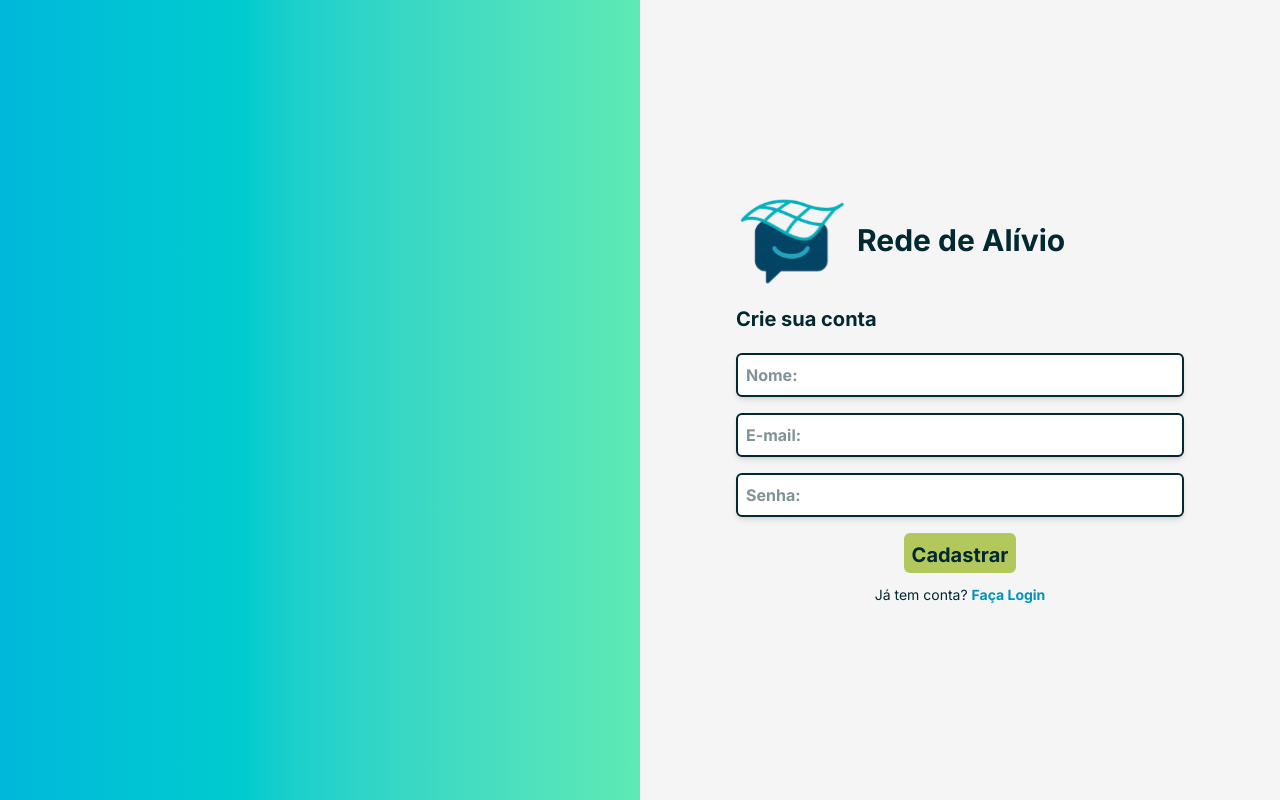
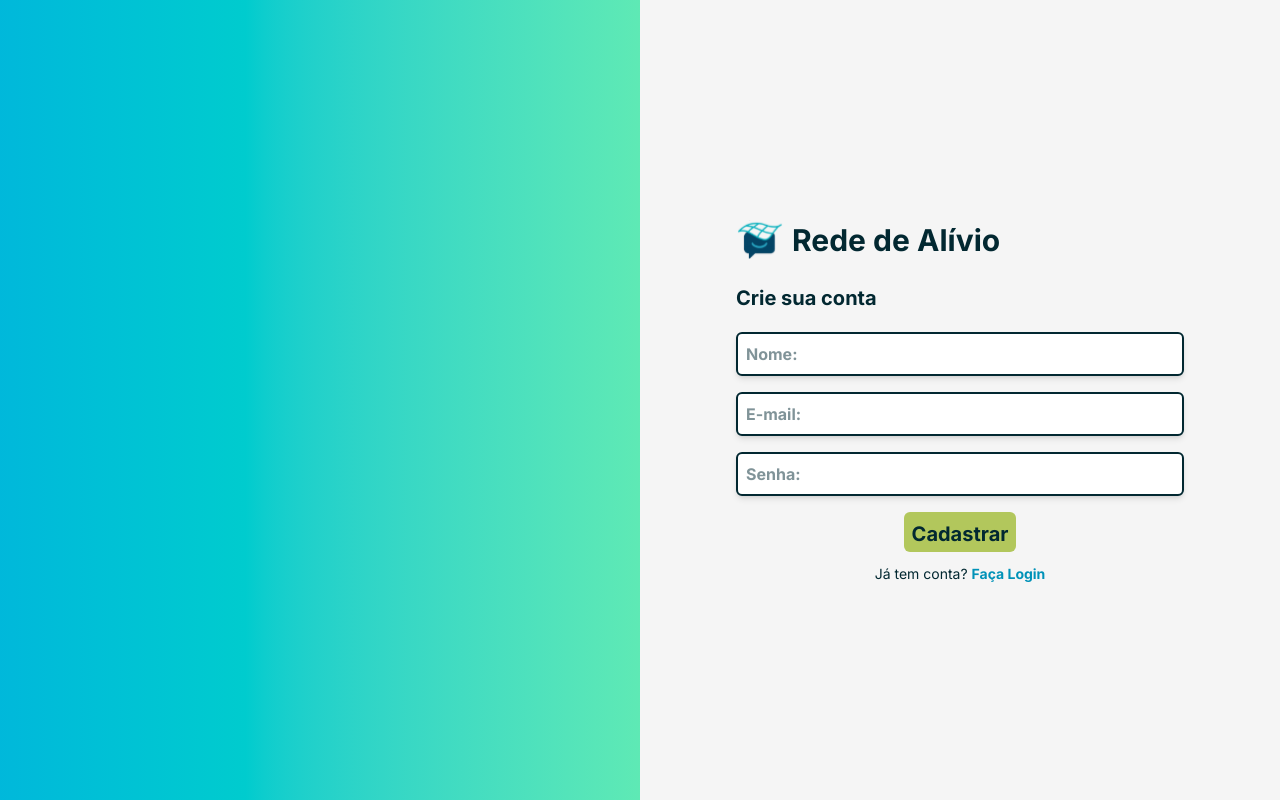
Before and after one commit to FiapudosEAD/gs-rede-apoio-front, a React (Vite) app: page /register in a window 1280 px wide. Built offline with nearby package versions, Linux system fonts and the light colour scheme; no server answers.

Commit message:
fix: logo reference

```diff
--- a/src/components/header.jsx
+++ b/src/components/header.jsx
@@ -1,13 +1,15 @@
 import Button from "./button.jsx";
 import { Link } from "react-router-dom";
+import logo from "../assets/logo.svg";
 
 export default function Header() {
     return (
         <div className="bg-dark-green flex items-center justify-between p-5 md:text-xl text-sm text-white">
-            <div className="flex items-center">
-                <img src="./src/assets/logo.svg" alt="Rede de Alívio logo" className="w-10 md:w-15 xl:w-20" />
-                <h1 className="font-bold md:text-xl xl:text-3xl">Rede de Alívio</h1>
-            </div>
+            <Link to="/" className="flex items-center hover:opacity-80 transition-opacity">
+                <img src={logo} alt="Rede de Alívio logo" className="w-10 md:w-15 xl:w-20" />
+                <h1 className="font-bold md:text-xl xl:text-3xl ml-2">Rede de Alívio</h1>
+            </Link>
+
             <div className="flex items-center gap-2 md:gap-6 xl:gap-10">
                 <Link to="/myStories" className="hover:underline text-white">Meus Relatos</Link>
                 <Button label={"Escrever Relato"} redirectUrl={"/writeStory"}></Button>
--- a/src/pages/login.jsx
+++ b/src/pages/login.jsx
@@ -4,6 +4,7 @@ import InputLabel from "../components/inputLabel.jsx";
 import Button from "../components/button.jsx";
 import api from "../services/api.js";
 import { useUser } from "../contexts/UserContext.jsx";
+import logo from "../assets/logo.svg";
 
 export default function Login() {
   const navigate = useNavigate();
@@ -12,7 +13,10 @@ export default function Login() {
 
   const from = location.state?.from || "/";
 
-  const [formData, setFormData] = useState({ email: "", senha: "" });
+  const [formData, setFormData] = useState({
+    email: "",
+    senha: ""
+  });
   const [error, setError] = useState("");
 
   const handleChange = (e, key) => {
@@ -42,23 +46,36 @@ export default function Login() {
 
   return (
     <div className="flex min-h-screen w-full">
-      <div className="hidden md:block w-1/2 bg-gradient-to-r from-cyan-500 to-emerald-300"></div>
+      <div className="hidden md:block w-1/2 bg-gradient-to-r from-cyan-500 to-emerald-300">
+      </div>
       <div className="w-full md:w-1/2 flex flex-col justify-center items-center p-8">
         <div className="w-full max-w-md text-dark-green">
           <div className="mb-5">
             <div className="flex items-center gap-2 font-bold text-2xl mb-5">
-                <img src="../src/assets/logo.svg" alt="Logo"></img>
+                <img src={logo} alt="Logo" className="w-12 h-12" />
                 <h1 className="text-3xl font-bold">Rede de Alívio</h1>
             </div>
             <h2 className="text-xl font-bold">Seja bem-vindo(a)!</h2>
           </div>
 
           <form onSubmit={handleSubmit} className="flex flex-col gap-4">
+
             <div>
-              <InputLabel placeholder="E-mail:" type="email" value={formData.email} onChange={(e) => handleChange(e, "email")} />
+              <InputLabel
+                placeholder="E-mail:"
+                type="email"
+                value={formData.email}
+                onChange={(e) => handleChange(e, "email")}
+              />
             </div>
+
             <div>
-              <InputLabel placeholder="Senha:" type="password" value={formData.senha} onChange={(e) => handleChange(e, "senha")} />
+              <InputLabel
+                placeholder="Senha:"
+                type="password"
+                value={formData.senha}
+                onChange={(e) => handleChange(e, "senha")}
+              />
             </div>
 
             {error && <p className="text-red-600 font-bold text-sm text-center">{error}</p>}
@@ -71,6 +88,7 @@ export default function Login() {
               </p>
             </div>
           </form>
+
         </div>
       </div>
     </div>
--- a/src/pages/register.jsx
+++ b/src/pages/register.jsx
@@ -4,11 +4,16 @@ import InputLabel from "../components/inputLabel.jsx";
 import Button from "../components/button.jsx";
 import api from "../services/api";
 import { useUser } from "../contexts/UserContext.jsx";
+import logo from "../assets/logo.svg";
 
 export default function Register() {
   const navigate = useNavigate();
   const { login } = useUser();
-  const [formData, setFormData] = useState({ nome: "", email: "", senha: "" });
+  const [formData, setFormData] = useState({
+    nome: "",
+    email: "",
+    senha: ""
+  });
   const [error, setError] = useState("");
 
   const handleChange = (e, key) => {
@@ -18,7 +23,11 @@ export default function Register() {
   const handleSubmit = async (e) => {
     e.preventDefault();
     setError("");
-    if (formData.senha.length < 6) { setError("Mínimo 6 caracteres."); return; }
+
+    if (formData.senha.length < 6) {
+        setError("A senha deve ter no mínimo 6 caracteres.");
+        return;
+    }
 
     try {
       const response = await api.post("/auth/register", formData);
@@ -33,37 +42,63 @@ export default function Register() {
       }
     } catch (err) {
       console.error(err);
-      setError("Erro de conexão.");
+      setError(err.response?.data?.message || "Erro de conexão com o servidor.");
     }
   };
 
   return (
     <div className="flex min-h-screen w-full">
-      <div className="hidden md:block w-1/2 bg-gradient-to-r from-cyan-500 to-emerald-300"></div>
+      <div className="hidden md:block w-1/2 bg-gradient-to-r from-cyan-500 to-emerald-300">
+      </div>
       <div className="w-full md:w-1/2 flex flex-col justify-center items-center p-8">
         <div className="w-full max-w-md text-dark-green">
           <div className="mb-5">
             <div className="flex items-center gap-2 font-bold text-2xl mb-5">
-                <img src="../src/assets/logo.svg" alt="Logo"></img>
+                <img src={logo} alt="Logo" className="w-12 h-12"></img>
                 <h1 className="text-3xl font-bold">Rede de Alívio</h1>
             </div>
             <h2 className="text-xl font-bold">Crie sua conta</h2>
           </div>
 
           <form onSubmit={handleSubmit} className="flex flex-col gap-4">
-            <InputLabel placeholder="Nome:" value={formData.nome} onChange={(e) => handleChange(e, "nome")} />
-            <InputLabel placeholder="E-mail:" type="email" value={formData.email} onChange={(e) => handleChange(e, "email")} />
-            <InputLabel placeholder="Senha:" type="password" value={formData.senha} onChange={(e) => handleChange(e, "senha")} />
+
+            <div>
+              <InputLabel
+                placeholder="Nome:"
+                value={formData.nome}
+                onChange={(e) => handleChange(e, "nome")}
+              />
+            </div>
+
+            <div>
+              <InputLabel
+                placeholder="E-mail:"
+                type="email"
+                value={formData.email}
+                onChange={(e) => handleChange(e, "email")}
+              />
+            </div>
+
+            <div>
+              <InputLabel
+                placeholder="Senha:"
+                type="password"
+                value={formData.senha}
+                onChange={(e) => handleChange(e, "senha")}
+              />
+            </div>
 
             {error && <p className="text-red-600 font-bold text-sm text-center">{error}</p>}
 
             <div className="flex flex-col gap-3 items-center">
                 <Button label="Cadastrar" type="submit"/>
-                <p className="text-sm text-dark-green">
-                  Já tem conta? <Link to="/login" className="font-bold text-cyan-600 hover:underline">Faça Login</Link>
-                </p>
+
+              <p className="text-sm text-dark-green">
+                Já tem conta? <Link to="/login" className="font-bold text-cyan-600 hover:underline">Faça Login</Link>
+              </p>
             </div>
           </form>
+
         </div>
       </div>
     </div>
```
